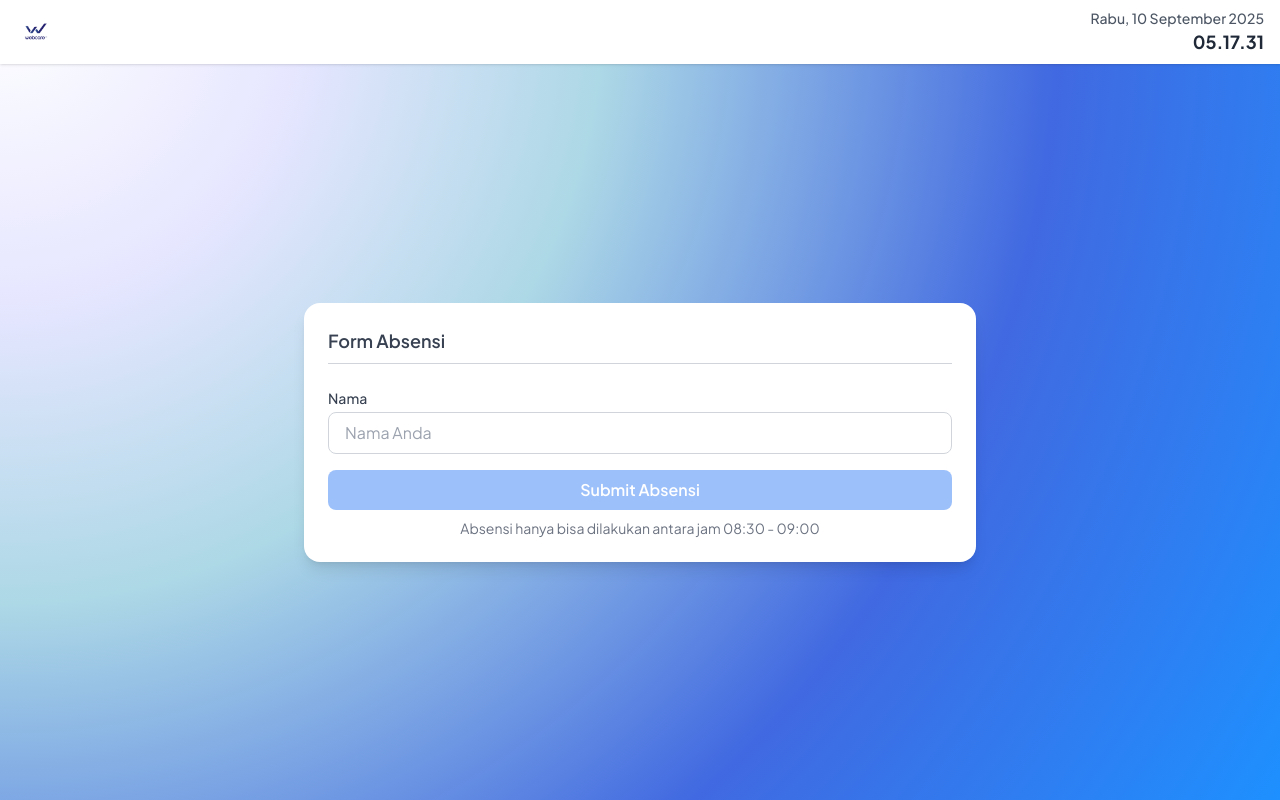
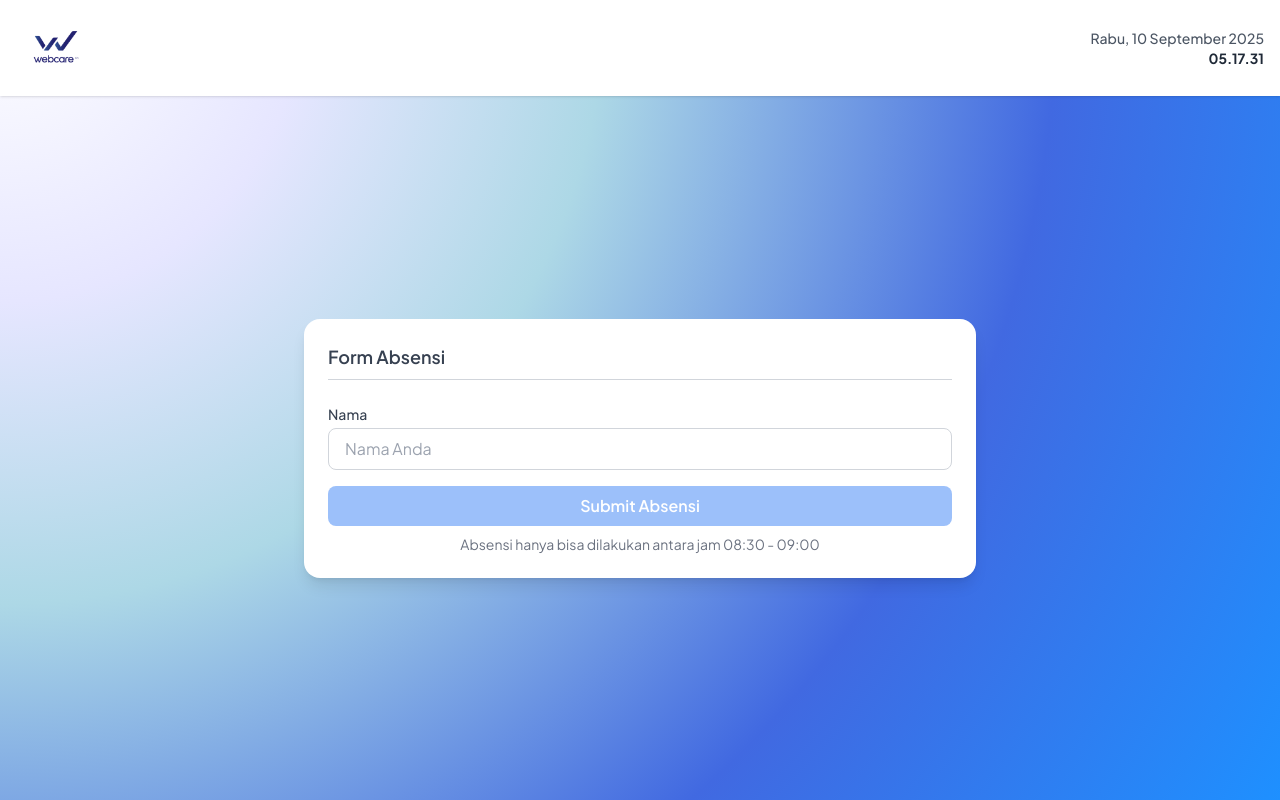
Before and after one commit to aminssmilee/absensi-webcare, a plain HTML site: page index.html in a window 1280 px wide. Drawn offline with nearby package versions, Linux system fonts and the light colour scheme.

Commit message:
Update Design

```diff
--- a/index.html
+++ b/index.html
@@ -38,14 +38,14 @@
   <nav class="w-full bg-white shadow px-4 py-2 flex justify-between items-center">
     <!-- Kiri: Logo -->
     <div class="flex items-center">
-      <img src="./img/webcare.png" alt="WebCareID Logo" class="w-10 h-10 mr-2">
+      <img src="./img/webcare.png" alt="WebCareID Logo" class="w-20 h-20 mr-2">
       <!-- <span class="font-bold text-lg">WebCare.idn</span> -->
     </div>
 
     <!-- Kanan: Jam & Tanggal -->
     <div class="text-right">
       <span id="dateToday" class="block text-sm font-medium text-gray-600"></span>
-      <span id="clock" class="block text-lg font-bold text-gray-800"></span>
+      <span id="clock" class="block text-sm font-bold text-gray-800"></span>
     </div>
   </nav>
 
```
